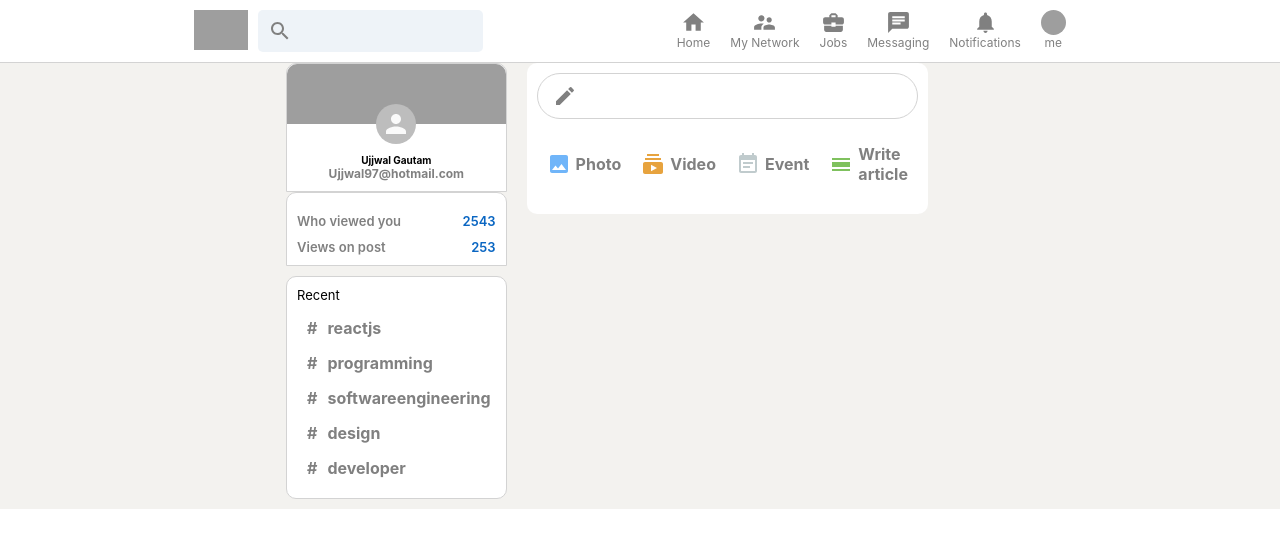
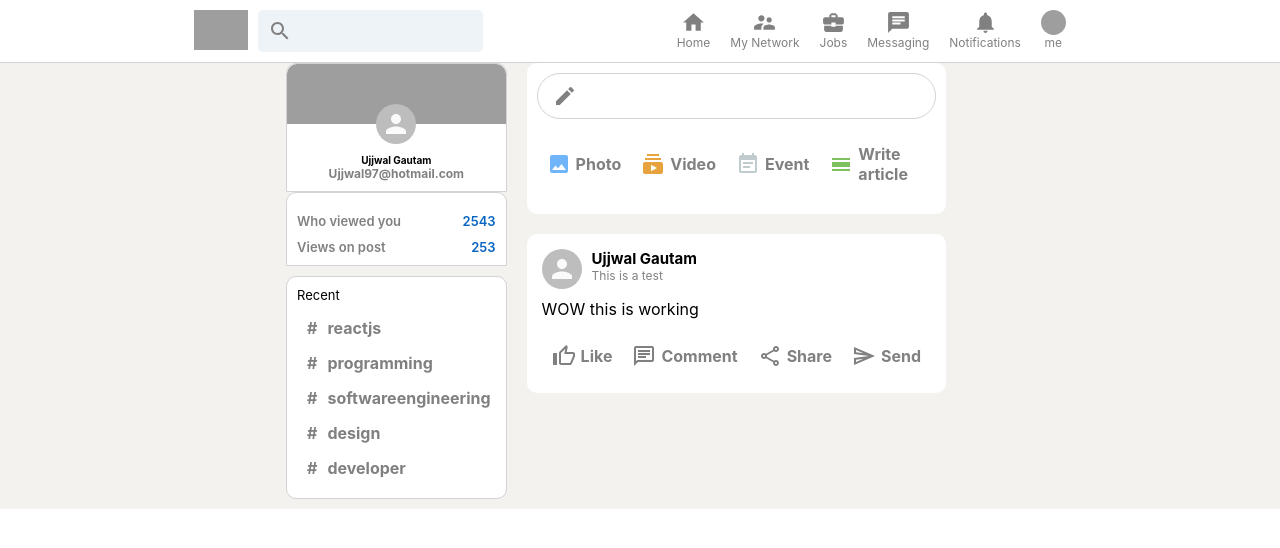
Before and after one commit to ujjwal-97/linkedinclone, a React (Create React App) app: page / in a window 1280 px wide. Shown: the top 548 px of the page. Built offline with nearby package versions, Linux system fonts and the light colour scheme; grey boxes are pictures that could not be loaded.

Commit message:
feed post

```diff
--- a/src/Feed.css
+++ b/src/Feed.css
@@ -1,6 +1,6 @@
 .feed {
   flex: 0.6;
-  margin :0 20px;
+  margin: 0 20px;
 }
 
 .feed__inputContainer {
@@ -25,7 +25,7 @@
   width: 100%;
 }
 
-.feed__input >form >input {
+.feed__input > form > input {
   border: none;
   flex: 1;
   margin-left: 10px;
@@ -33,7 +33,7 @@
   font-weight: 600;
 }
 
-.feed__input > form > button{
+.feed__input > form > button {
   display: none;
 }
 
--- a/src/Feed.js
+++ b/src/Feed.js
@@ -1,4 +1,5 @@
 import React from 'react';
+import { useState } from 'react';
 import './Feed.css';
 import CreateIcon from '@material-ui/icons/Create';
 import ImageIcon from '@material-ui/icons/Image';
@@ -6,8 +7,15 @@
 import EventNoteIcon from '@material-ui/icons/EventNote';
 import CalendarViewDayIcon from '@material-ui/icons/CalendarViewDay';
 import InputOptions from './InputOptions';
+import Post from './Post';
 
 function Feed() {
+  const [posts, setPosts] = useState([]);
+
+  const sendPost = (e) => {
+    e.preventDefault();
+  };
+
   return (
     <div className="feed">
       <div className="feed__inputContainer">
@@ -15,7 +23,9 @@
           <CreateIcon />
           <form>
             <input type="text" />
-            <button type="submit">Send</button>
+            <button onClick={sendPost} type="submit">
+              Send
+            </button>
           </form>
         </div>
         <div className="feed__inputOptions">
@@ -33,6 +43,15 @@
           />
         </div>
       </div>
+      {/* Posts */}
+      {posts.map((post) => (
+        <Post />
+      ))}
+      <Post
+        name="Ujjwal Gautam"
+        description="This is a test"
+        message="WOW this is working"
+      />
     </div>
   );
 }
--- a/src/InputOptions.js
+++ b/src/InputOptions.js
@@ -3,10 +3,12 @@
 
 function InputOptions({ Icon, title, color }) {
   return (
-    <div className="inputOption">
-      <Icon style={{ color: color }} />
-      <h4>{title}</h4>
-    </div>
+    <>
+      <div className="inputOption">
+        <Icon style={{ color: color }} />
+        <h4>{title}</h4>
+      </div>
+    </>
   );
 }
 
--- /dev/null
+++ b/src/Post.css
@@ -0,0 +1,31 @@
+.post {
+  background-color: white;
+  padding: 15px;
+  margin-bottom: 10px;
+  border-radius: 10px;
+}
+
+.post__header {
+  display: flex;
+  margin-bottom: 10px;
+}
+
+.post__info {
+  margin-left: 10px;
+}
+.post__info > p {
+  font-size: 12px;
+  color: gray;
+}
+.post__body {
+  overflow-wrap: anywhere;
+}
+
+.post__info > h2 {
+  font-size: 15px;
+}
+
+.post__button {
+  display: flex;
+  justify-content: space-evenly;
+}
--- /dev/null
+++ b/src/Post.js
@@ -0,0 +1,35 @@
+import { Avatar } from '@material-ui/core';
+import ThumbUpAltOutlinedIcon from '@material-ui/icons/ThumbUpAltOutlined';
+import ChatOutlinedIcon from '@material-ui/icons/ChatOutlined';
+import ShareOutlinedIcon from '@material-ui/icons/ShareOutlined';
+import SendOutlinedIcon from '@material-ui/icons/SendOutlined';
+import React from 'react';
+import './Post.css';
+import InputOptions from './InputOptions';
+
+function Post({ name, description, message, photoUrl }) {
+  return (
+    <div className="post">
+      <div className="post__header">
+        <Avatar />
+        <div className="post__info">
+          <h2>{name}</h2>
+          <p>{description}</p>
+        </div>
+      </div>
+
+      <div className="post__body">
+        <p>{message}</p>
+      </div>
+
+      <div className="post__button">
+        <InputOptions Icon={ThumbUpAltOutlinedIcon} title="Like" color="gray" />
+        <InputOptions Icon={ChatOutlinedIcon} title="Comment" color="gray" />
+        <InputOptions Icon={ShareOutlinedIcon} title="Share" color="gray" />
+        <InputOptions Icon={SendOutlinedIcon} title="Send" color="gray" />
+      </div>
+    </div>
+  );
+}
+
+export default Post;
```
